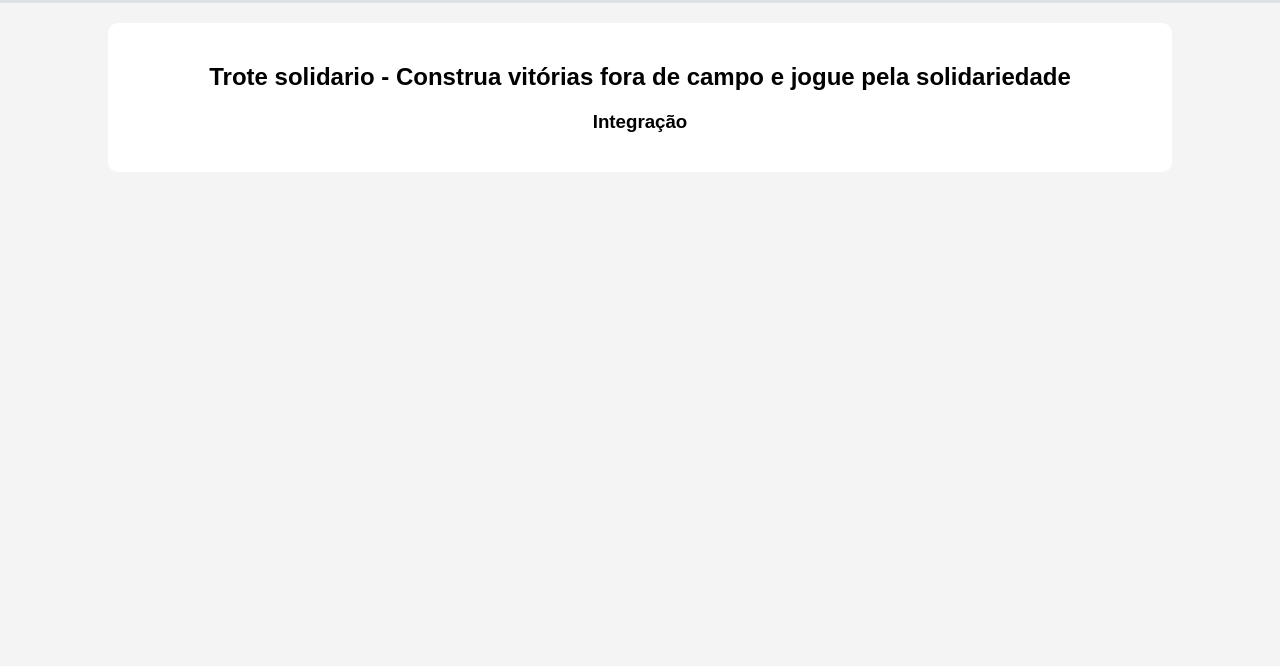
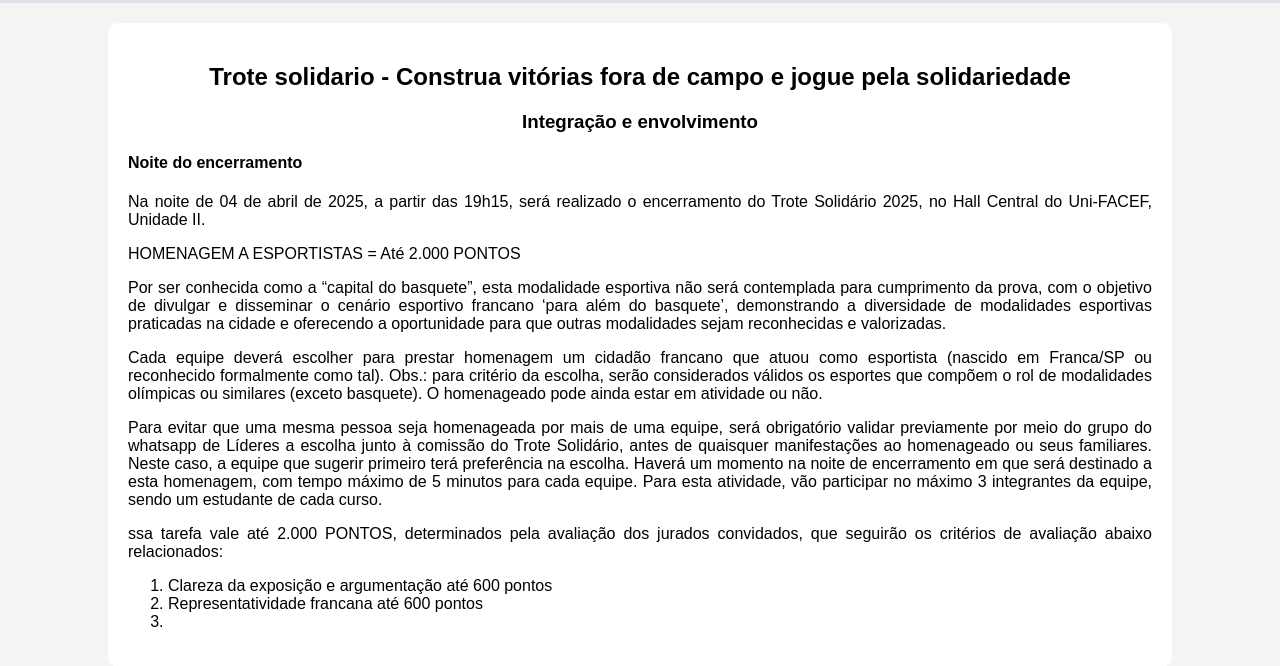
Before and after one commit to cauerast/progcomp, a plain HTML site: page Trote/integração.html in a window 1280 px wide. Shown: the part 116-782 px from the top of the page. Drawn offline with Linux system fonts and the light colour scheme.

Commit message:
add a few things

```diff
--- a/Trote/integração.html
+++ b/Trote/integração.html
@@ -23,7 +23,35 @@
     </nav>
     <div class="container">
         <h2> Trote solidario - Construa vitórias fora de campo e jogue pela solidariedade </h2>
-        <h3> Integração </h3>
+        <h3> Integração e envolvimento</h3>
+        <h4>Noite do encerramento</h4>
+        <p>Na noite de 04 de abril de 2025, a partir das 19h15, será realizado o encerramento do Trote Solidário 2025, no Hall Central do Uni-FACEF, Unidade II.</p>
+        <p>HOMENAGEM A ESPORTISTAS = Até 2.000 PONTOS</p>
+        <p>Por ser conhecida como a “capital do basquete”, esta modalidade esportiva não
+            será contemplada para cumprimento da prova, com o objetivo de divulgar e disseminar
+            o cenário esportivo francano ‘para além do basquete’, demonstrando a diversidade de
+            modalidades  esportivas  praticadas  na  cidade  e  oferecendo  a  oportunidade  para  que
+            outras modalidades sejam reconhecidas e valorizadas.</p>
+        <p>Cada equipe deverá escolher para prestar homenagem um cidadão francano que
+            atuou como esportista (nascido em Franca/SP ou reconhecido formalmente como tal).
+            Obs.: para critério da escolha, serão considerados válidos os esportes que compõem o
+            rol  de  modalidades  olímpicas  ou  similares  (exceto  basquete).  O  homenageado  pode
+            ainda estar em atividade ou não.</p>
+        <p>Para evitar que uma mesma pessoa seja homenageada por mais de uma equipe,
+            será obrigatório validar previamente por meio do grupo do whatsapp de Líderes a
+            escolha  junto  à  comissão  do  Trote  Solidário,  antes  de  quaisquer  manifestações  ao
+            homenageado  ou  seus  familiares.  Neste  caso,  a  equipe  que  sugerir  primeiro  terá
+            preferência na escolha. Haverá  um  momento  na  noite  de  encerramento  em  que  será  destinado  a  esta
+            homenagem, com tempo máximo de 5 minutos para cada equipe. Para esta atividade,
+            vão participar no máximo 3 integrantes da equipe, sendo um estudante de cada curso.</p>
+        <p>ssa  tarefa  vale  até  2.000  PONTOS,  determinados  pela  avaliação  dos  jurados
+            convidados, que seguirão os critérios de avaliação abaixo relacionados:</p>
+            <ol>
+                <li>Clareza da exposição e argumentação   até 600 pontos</li>
+                <li>Representatividade francana   até 600 pontos</li>
+                <li></li>
+            </ol>
+        <p></p>
         <p></p>
     </div>
 </body>
```
Also changed, not shown: Trote/formato.html (+14 -6 lines).
